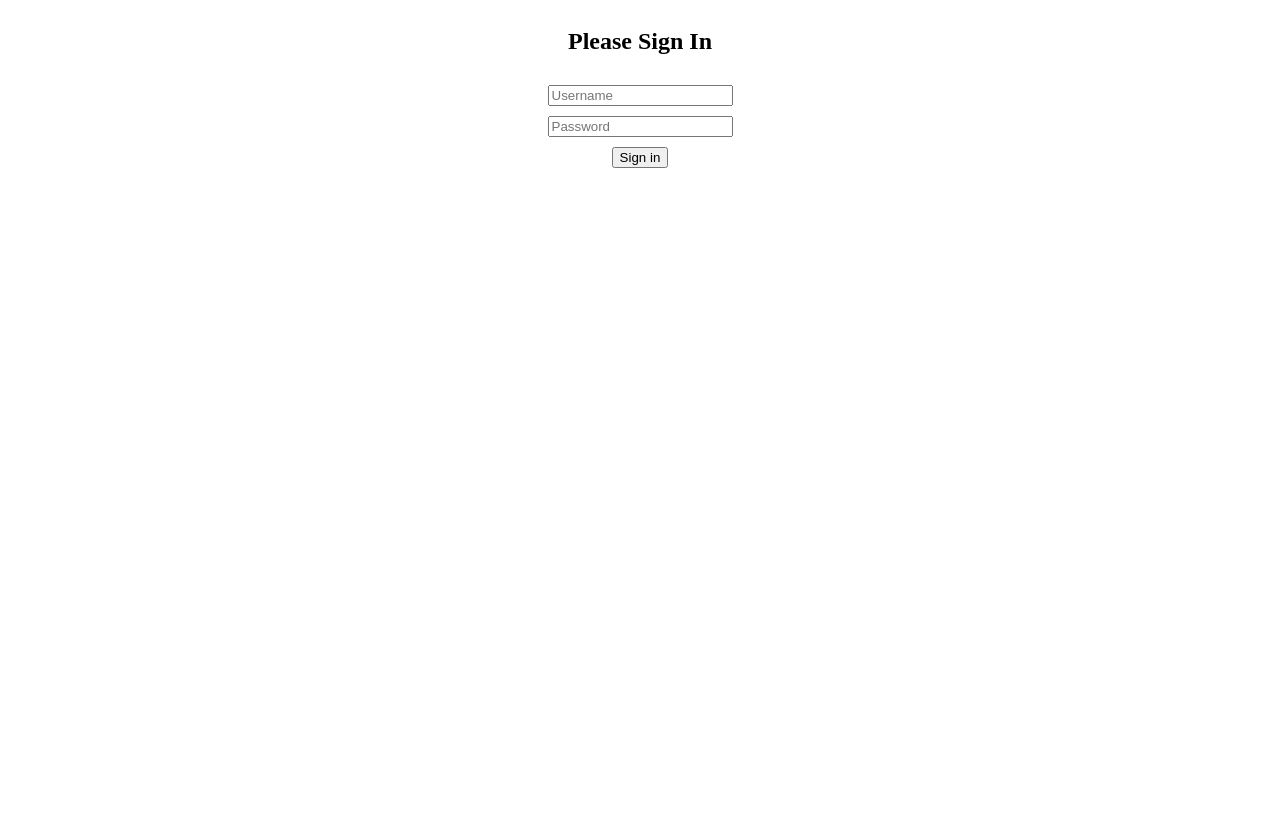
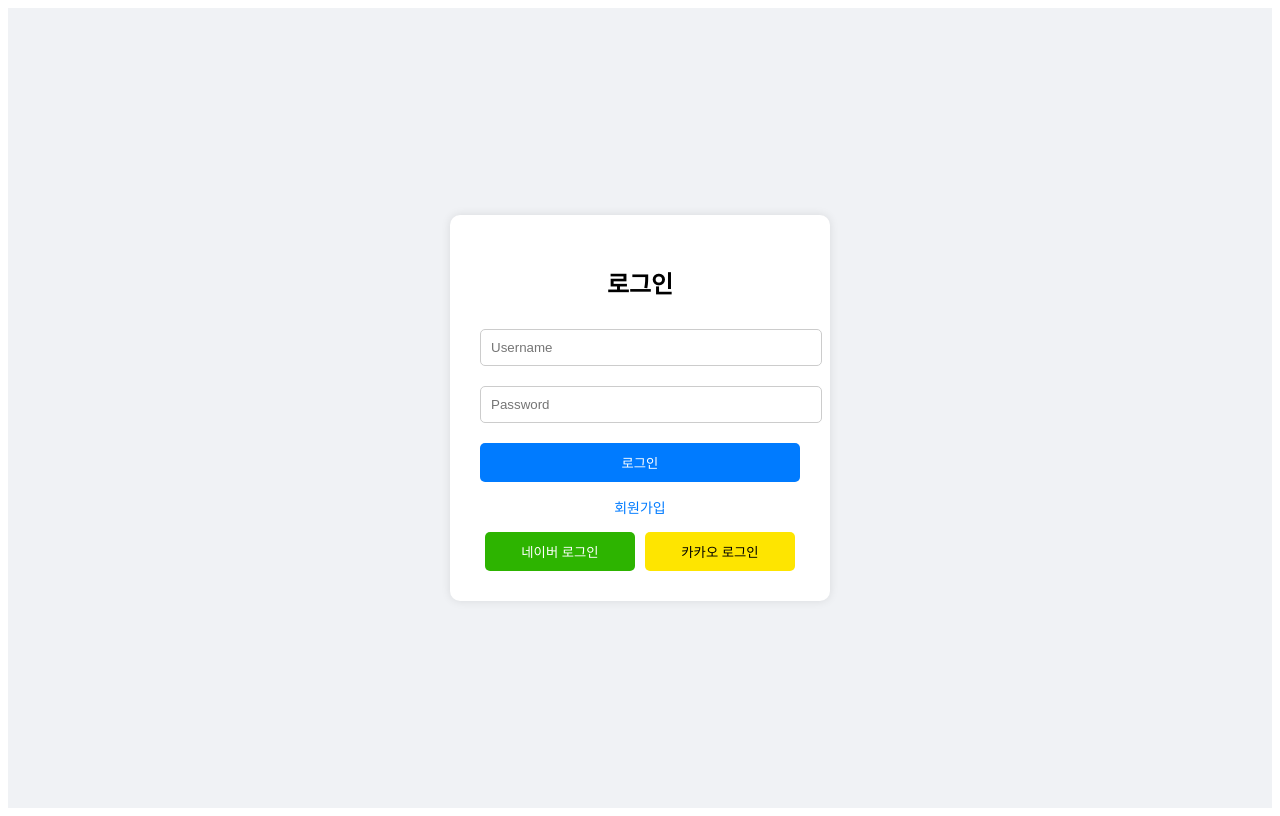
Before and after one commit to dong-dong-hong/chatbot, a Vue app in the folder frontend/chatbot/: page /login in a window 1280 px wide. Built offline with nearby package versions, Linux system fonts and the light colour scheme; the HTML template or start-up script is replaced by a standard one.

Commit message:
회원가입 페이지 추가 및 기능추가

```diff
--- a/frontend/chatbot/src/router/index.ts
+++ b/frontend/chatbot/src/router/index.ts
@@ -1,11 +1,13 @@
 import { createRouter, createWebHistory } from 'vue-router'
 import LoginPage from '@/views/LoginPage.vue'
+import RegisterPage from '@/views/RegisterPage.vue'
 import ChatPage from '@/views/ChatPage.vue'
 
 const routes = [
   { path: '/', redirect: '/login' },
   { path: '/login', component: LoginPage },
-  { path: '/chat', component: ChatPage }
+  { path: '/register', component: RegisterPage },
+  { path: '/chatbot', component: ChatPage }
 ]
 
 const router = createRouter({
--- a/frontend/chatbot/src/views/LoginPage.vue
+++ b/frontend/chatbot/src/views/LoginPage.vue
@@ -1,24 +1,30 @@
 <template>
-  <div class="login-container">
-    <h2>Please Sign In</h2>
-    <input v-model="username" placeholder="Username" />
-    <input v-model="password" type="password" placeholder="Password" />
-    <button @click="login">Sign in</button>
+  <div class="container">
+    <div class="login-box">
+      <h2>로그인</h2>
+      <input v-model="username" placeholder="Username" class="input-field" />
+      <input v-model="password" type="password" placeholder="Password" class="input-field" />
+        <button @click="login" class="btn">로그인</button>
+
+        <router-link to="/register" class="register-link">회원가입</router-link>
+
+        <div class="social-login">
+          <button @click="naverLogin" class="social-btn naver">네이버 로그인</button>
+        <button @click="kakaoLogin" class="social-btn kakao">카카오 로그인</button>
+      </div>
+    </div>
   </div>
 </template>
 
-<script>
+<script setup>
 import { ref } from 'vue';
 import { useRouter } from 'vue-router';
 
-export default {
-  setup() {
 const username = ref('');
 const password = ref('');
 const router = useRouter();
 
 const login = async () => {
-      // 백엔드 로그인 API 호출 (REST 방식)
   const response = await fetch('http://localhost:8080/api/auth/login', {
     method: 'POST',
     headers: { 'Content-Type': 'application/json' },
@@ -26,22 +32,90 @@ export default {
   });
 
   if (response.ok) {
-        router.push('/chatbot'); // 로그인 성공 시 챗봇 페이지로 이동
+    router.push('/chatbot');
   } else {
     alert('로그인 실패');
   }
 };
 
-    return { username, password, login };
-  }
+const naverLogin = () => {
+  window.location.href = 'http://localhost:8080/oauth2/authorization/naver';
 };
+
+const kakaoLogin = () => {
+  window.location.href = 'http://localhost:8080/oauth2/authorization/kakao';
+};
+
+
 </script>
 
 <style scoped>
-.login-container {
+.container {
   display: flex;
-  flex-direction: column;
+  justify-content: center;
   align-items: center;
-  gap: 10px;
+  height: 100vh;
+  background-color: #f0f2f5;
+}
+
+.login-box {
+  background: white;
+  padding: 30px;
+  border-radius: 10px;
+  box-shadow: 0 0 10px rgba(0, 0, 0, 0.1);
+  text-align: center;
+  width: 320px;
+}
+
+.input-field {
+  width: 100%;
+  padding: 10px;
+  margin: 10px 0;
+  border: 1px solid #ccc;
+  border-radius: 5px;
+}
+
+.btn {
+  width: 100%;
+  padding: 10px;
+  background: #007bff;
+  color: white;
+  border: none;
+  border-radius: 5px;
+  cursor: pointer;
+  margin-top: 10px;
+}
+
+.register-link {
+  display: block;
+  margin-top: 15px;
+  color: #007bff;
+  text-decoration: none;
+  font-size: 14px;
+}
+
+.social-login {
+  display: flex;
+  justify-content: space-between;
+  margin-top: 15px;
+}
+
+.social-btn {
+  flex: 1;
+  padding: 10px;
+  border: none;
+  cursor: pointer;
+  color: white;
+  border-radius: 5px;
+  margin: 0 5px;
+}
+
+.naver {
+  background: #2db400;
+}
+
+.kakao {
+  background: #fee500;
+  color: black;
 }
 </style>
--- /dev/null
+++ b/frontend/chatbot/src/views/RegisterPage.vue
@@ -0,0 +1,94 @@
+<template>
+  <div class="container">
+    <div class="register-box">
+      <h2>회원가입</h2>
+      <input v-model="username" placeholder="Username" class="input-field" />
+      <input v-model="password" type="password" placeholder="Password" class="input-field" />
+      <input v-model="confirmPassword" type="password" placeholder="Confirm Password" class="input-field" />
+      <button @click="register" class="btn">회원가입</button>
+
+      <router-link to="/login" class="login-link">이미 계정이 있으신가요? 로그인</router-link>
+    </div>
+  </div>
+</template>
+
+<script setup>
+import { ref } from 'vue';
+import { useRouter } from 'vue-router';
+
+const username = ref('');
+const password = ref('');
+const confirmPassword = ref('');
+const router = useRouter();
+
+const register = async () => {
+  try {
+    const response = await fetch('http://localhost:8080/api/auth/register', {
+      method: 'POST',
+      headers: {
+        'Content-Type': 'application/json'
+      },
+      body: JSON.stringify({ username: username.value, password: password.value }),
+      mode: 'cors'
+    });
+
+    if (response.ok) {
+      alert('회원가입 성공!');
+      router.push('/login');
+    } else {
+      console.error('회원가입 실패', await response.text());
+      alert('회원가입 실패');
+    }
+  } catch (error) {
+    console.error('Error:', error);
+  }
+};
+
+
+</script>
+
+<style scoped>
+.container {
+  display: flex;
+  justify-content: center;
+  align-items: center;
+  height: 100vh;
+  background-color: #f0f2f5;
+}
+
+.register-box {
+  background: white;
+  padding: 30px;
+  border-radius: 10px;
+  box-shadow: 0 0 10px rgba(0, 0, 0, 0.1);
+  text-align: center;
+  width: 320px;
+}
+
+.input-field {
+  width: 100%;
+  padding: 10px;
+  margin: 10px 0;
+  border: 1px solid #ccc;
+  border-radius: 5px;
+}
+
+.btn {
+  width: 100%;
+  padding: 10px;
+  background: #28a745;
+  color: white;
+  border: none;
+  border-radius: 5px;
+  cursor: pointer;
+  margin-top: 10px;
+}
+
+.login-link {
+  display: block;
+  margin-top: 15px;
+  color: #007bff;
+  text-decoration: none;
+  font-size: 14px;
+}
+</style>
```
Lines whose indentation alone changed are shown as unchanged.
